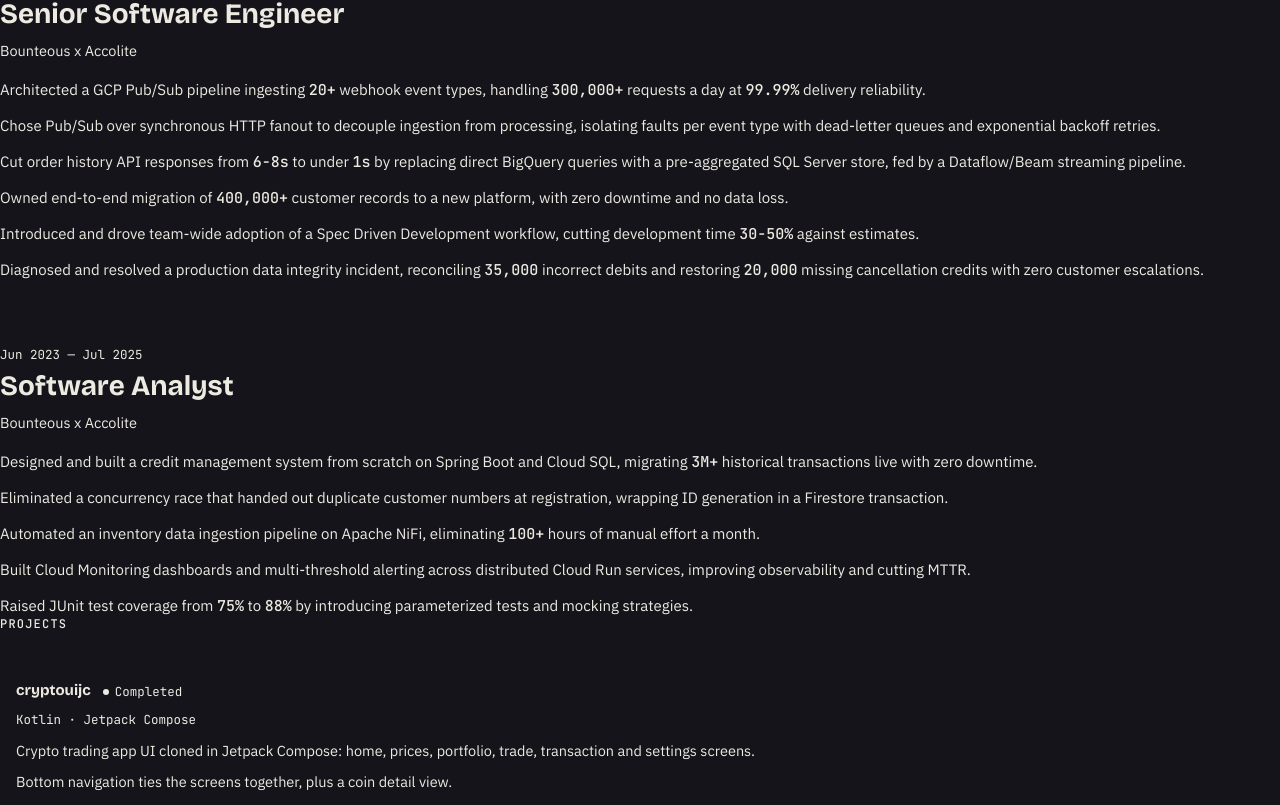
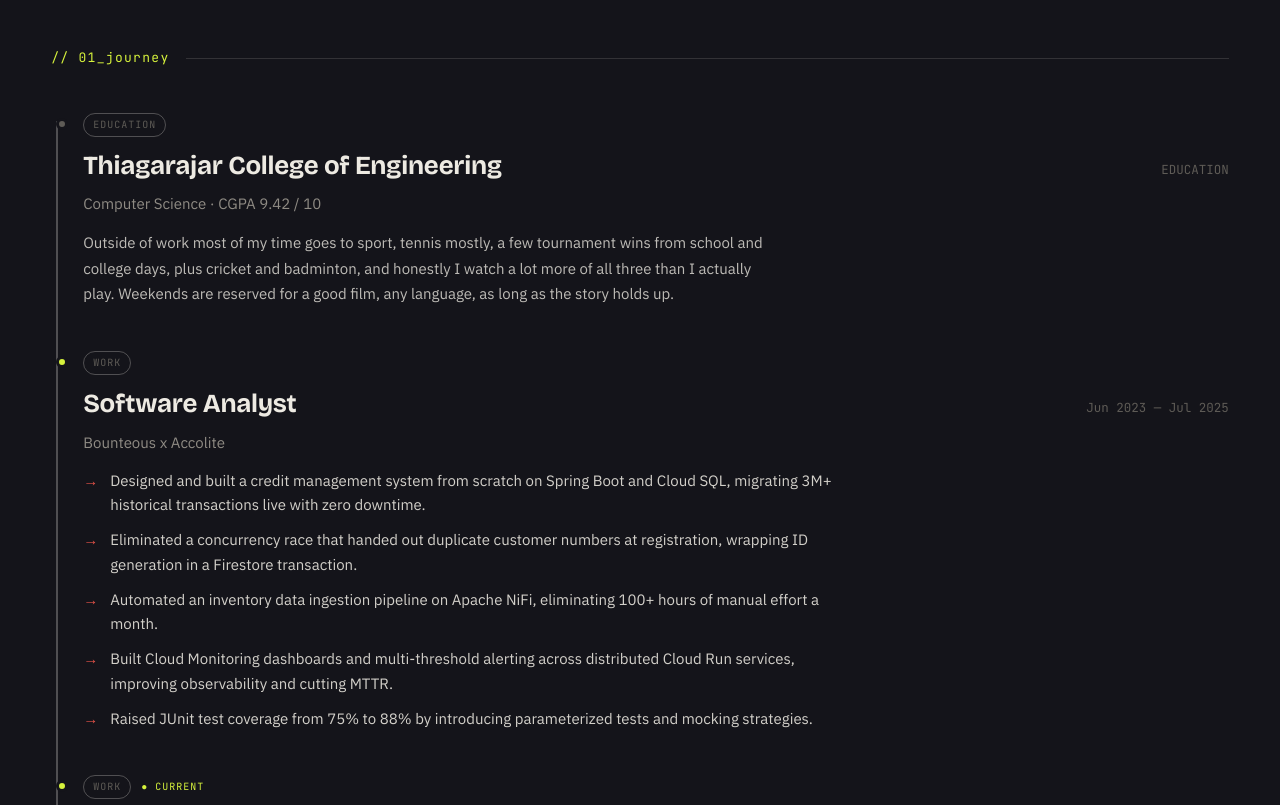
Before and after one commit to Shanerex/portfolio, a Next.js app: page / in a window 1280 px wide. Shown: the part 1633-2438 px from the top of the page. Built offline with nearby package versions, Linux system fonts and the light colour scheme.

Commit message:
feat: merge experience and education into one journey timeline

```diff
--- a/app/page.tsx
+++ b/app/page.tsx
@@ -1,9 +1,8 @@
 import Header from '@/components/Header'
 import Intro from '@/components/Intro'
-import Experience from '@/components/Experience'
+import Journey from '@/components/Journey'
 import Projects from '@/components/Projects'
 import Skills from '@/components/Skills'
-import About from '@/components/About'
 import Contact from '@/components/Contact'
 import ScrollEffects from '@/components/ScrollEffects'
 import Hero from '@/components/Hero'
@@ -18,10 +17,9 @@ export default function Home() {
         <Hero />
         <StatusBand />
         <Intro />
-        <Experience />
+        <Journey />
         <Projects />
         <Skills />
-        <About />
         <Contact />
       </main>
       <ScrollEffects />
--- a/components/About.module.css
+++ /dev/null
@@ -1,7 +0,0 @@
-.body {
-  font-size: var(--t-body);
-  line-height: var(--lh-body);
-  color: var(--line-2);
-  text-wrap: pretty;
-  margin: 0;
-}
--- a/components/About.tsx
+++ /dev/null
@@ -1,14 +0,0 @@
-import { about } from '@/content'
-import SectionLabel from './SectionLabel'
-import styles from './About.module.css'
-
-export default function About() {
-  return (
-    <section id="about" className="section court">
-      <SectionLabel>About</SectionLabel>
-      <div className="deuce">
-        <p className={`${styles.body} reveal`}>{about}</p>
-      </div>
-    </section>
-  )
-}
--- a/components/Experience.module.css
+++ /dev/null
@@ -1,49 +0,0 @@
-.entry { margin-bottom: var(--s-8); }
-.entry:last-child { margin-bottom: 0; }
-
-.dates {
-  grid-column: 1 / 2;
-  font-family: var(--font-mono);
-  font-size: var(--t-meta);
-  line-height: 1.4;
-  color: var(--meta);
-}
-
-.title {
-  font-family: var(--font-display);
-  font-variation-settings: 'wght' 700;
-  font-size: var(--t-h3);
-  line-height: var(--lh-h3);
-  color: var(--ink);
-  margin: 0;
-}
-
-.company {
-  font-size: var(--t-sm);
-  line-height: 1.5;
-  color: var(--line-2);
-  margin: var(--s-1) 0 0;
-}
-
-.bullets {
-  display: flex;
-  flex-direction: column;
-  gap: var(--s-3);
-  margin: var(--s-4) 0 0;
-  padding: 0;
-  list-style: none;
-  font-size: var(--t-body);
-  line-height: var(--lh-body);
-  color: var(--line-2);
-}
-
-.metric {
-  font-family: var(--font-mono);
-  font-weight: 500;
-  font-variant-numeric: tabular-nums;
-  color: var(--ball-ink);
-}
-
-@media (max-width: 1023px) {
-  .dates { margin-bottom: var(--s-2); display: block; }
-}
--- a/components/Experience.tsx
+++ /dev/null
@@ -1,46 +0,0 @@
-import { experience } from '@/content'
-import SectionLabel from './SectionLabel'
-import styles from './Experience.module.css'
-
-const METRIC = /\d[\d,]*\.?\d*(?:-\d[\d,]*\.?\d*)?(?:%|M\+|\+|s)?/g
-
-function withMetrics(text: string) {
-  const matches = text.match(METRIC) ?? []
-  return text.split(METRIC).reduce<React.ReactNode[]>((nodes, plain, i) => {
-    nodes.push(plain)
-    if (matches[i]) {
-      nodes.push(
-        <span key={i} className={styles.metric}>
-          {matches[i]}
-        </span>
-      )
-    }
-    return nodes
-  }, [])
-}
-
-export default function Experience() {
-  return (
-    <section id="experience" className="section">
-      <div className="court">
-        <SectionLabel>Experience</SectionLabel>
-      </div>
-      {experience.map((role) => (
-        <article key={`${role.title}-${role.dates}`} className={`${styles.entry} reveal`}>
-          <div className="court">
-            <div className={styles.dates}>{role.dates}</div>
-            <div className="singles">
-              <h3 className={styles.title}>{role.title}</h3>
-              <p className={styles.company}>{role.company}</p>
-              <ul className={styles.bullets}>
-                {role.bullets.map((bullet) => (
-                  <li key={bullet}>{withMetrics(bullet)}</li>
-                ))}
-              </ul>
-            </div>
-          </div>
-        </article>
-      ))}
-    </section>
-  )
-}
--- /dev/null
+++ b/components/Journey.module.css
@@ -0,0 +1,113 @@
+.section {
+  padding-block: clamp(72px, 10vw, 110px) clamp(40px, 6vw, 64px);
+}
+
+/* Section marker uses the shared global .marker/.marker-label/.marker-rule
+   classes from app/globals.css (Task 1) — no local rule needed here. */
+
+.rail { position: relative; padding-left: 32px; }
+.railLine {
+  position: absolute;
+  left: 5px;
+  top: 8px;
+  bottom: 8px;
+  width: 2px;
+  background: var(--line-strong);
+}
+
+.entry { position: relative; padding-bottom: 44px; }
+.entry:last-child { padding-bottom: 0; }
+
+.dot {
+  position: absolute;
+  left: -27px;
+  top: 5px;
+  width: 12px;
+  height: 12px;
+  border-radius: 50%;
+  border: 3px solid var(--bg);
+}
+.dotAccent { background: var(--accent-text); }
+.dotMute { background: var(--ink-mute); }
+
+.tags { display: flex; align-items: center; gap: 10px; flex-wrap: wrap; margin-bottom: 8px; }
+
+.kindPill {
+  font-family: var(--font-mono);
+  font-size: 10px;
+  letter-spacing: .1em;
+  text-transform: uppercase;
+  padding: 3px 9px;
+  border-radius: var(--radius-pill);
+  border: 1px solid var(--line-strong);
+  color: var(--ink-mute);
+}
+
+.currentTag {
+  font-family: var(--font-mono);
+  font-size: 10px;
+  letter-spacing: .1em;
+  text-transform: uppercase;
+  color: var(--accent-text);
+}
+
+.titleRow {
+  display: flex;
+  justify-content: space-between;
+  align-items: baseline;
+  gap: 20px;
+  flex-wrap: wrap;
+}
+
+.title {
+  font-size: var(--t-h2);
+  letter-spacing: -.01em;
+}
+
+.date {
+  font-family: var(--font-mono);
+  font-size: 12.5px;
+  color: var(--ink-mute);
+  white-space: nowrap;
+}
+
+.subtitle {
+  font-size: 15px;
+  color: var(--ink-dim);
+  margin-top: 6px;
+}
+
+.bullets {
+  margin: 14px 0 0;
+  padding: 0;
+  list-style: none;
+  display: flex;
+  flex-direction: column;
+  gap: 10px;
+  max-width: 780px;
+}
+
+.bullets li {
+  display: flex;
+  gap: 12px;
+  font-size: 15px;
+  line-height: 1.65;
+  color: var(--ink);
+  opacity: .88;
+}
+
+.arrow { color: var(--accent-2-text); flex: none; }
+
+.note {
+  font-size: 15px;
+  line-height: 1.7;
+  color: var(--ink);
+  opacity: .78;
+  max-width: 700px;
+  margin: 14px 0 0;
+  text-wrap: pretty;
+}
+
+@media (prefers-reduced-motion: no-preference) {
+  .dotAccent { animation: none; }
+}
--- /dev/null
+++ b/components/Journey.tsx
@@ -0,0 +1,53 @@
+import { journey } from '@/content'
+import styles from './Journey.module.css'
+
+export default function Journey() {
+  return (
+    <section id="journey" className={`${styles.section} wrap`}>
+      <div className="marker reveal">
+        <span className="marker-label">// 01_journey</span>
+        <span className="marker-rule" />
+      </div>
+      <div className={styles.rail}>
+        <div className={styles.railLine} aria-hidden="true" />
+        {journey.map((entry, i) => (
+          <div
+            key={entry.title}
+            className={`${styles.entry} reveal`}
+            style={{ transitionDelay: `${i * 110}ms` }}
+          >
+            <span
+              className={`${styles.dot} ${entry.kind === 'education' ? styles.dotMute : styles.dotAccent}`}
+              aria-hidden="true"
+            />
+            <div className={styles.tags}>
+              <span className={styles.kindPill}>
+                {entry.kind === 'work' ? 'WORK' : 'EDUCATION'}
+              </span>
+              {entry.kind === 'work' && entry.current && (
+                <span className={styles.currentTag}>● current</span>
+              )}
+            </div>
+            <div className={styles.titleRow}>
+              <h3 className={styles.title}>{entry.title}</h3>
+              <span className={styles.date}>{entry.dateLabel}</span>
+            </div>
+            <div className={styles.subtitle}>{entry.subtitle}</div>
+            {entry.kind === 'work' ? (
+              <ul className={styles.bullets}>
+                {entry.bullets.map((bullet) => (
+                  <li key={bullet}>
+                    <span className={styles.arrow} aria-hidden="true">→</span>
+                    <span>{bullet}</span>
+                  </li>
+                ))}
+              </ul>
+            ) : (
+              <p className={styles.note}>{entry.note}</p>
+            )}
+          </div>
+        ))}
+      </div>
+    </section>
+  )
+}
--- a/content.ts
+++ b/content.ts
@@ -16,6 +16,30 @@ export type Project = {
 }
 
 export type Metric = { figure: string; label: string }
+
+export type EducationEntry = {
+  institution: string
+  field: string
+  cgpa: string
+  note: string
+}
+
+export type JourneyEntry =
+  | {
+      kind: 'education'
+      title: string
+      subtitle: string
+      dateLabel: string
+      note: string
+    }
+  | {
+      kind: 'work'
+      title: string
+      subtitle: string
+      dateLabel: string
+      bullets: string[]
+      current: boolean
+    }
 
 export const site = {
   name: ['Shane Rex', 'Sasikumar'] as const,
@@ -71,6 +95,37 @@ export const experience: ExperienceEntry[] = [
       'Raised JUnit test coverage from 75% to 88% by introducing parameterized tests and mocking strategies.',
     ],
   },
+]
+
+export const education: EducationEntry = {
+  institution: 'Thiagarajar College of Engineering',
+  field: 'Computer Science',
+  cgpa: '9.42 / 10',
+  note:
+    'Outside of work most of my time goes to sport, tennis mostly, a few tournament wins from school and college days, plus cricket and badminton, and honestly I watch a lot more of all three than I actually play. Weekends are reserved for a good film, any language, as long as the story holds up.',
+}
+
+export const journey: JourneyEntry[] = [
+  {
+    kind: 'education',
+    title: education.institution,
+    subtitle: `${education.field} · CGPA ${education.cgpa}`,
+    dateLabel: 'EDUCATION',
+    note: education.note,
+  },
+  ...experience
+    .slice()
+    .reverse()
+    .map(
+      (role, i, arr): JourneyEntry => ({
+        kind: 'work',
+        title: role.title,
+        subtitle: role.company,
+        dateLabel: role.dates,
+        bullets: role.bullets,
+        current: i === arr.length - 1,
+      }),
+    ),
 ]
 
 export const projects: Project[] = [
```
Also changed, not shown: 1 other file (tests, documents, lock files or other folders).
